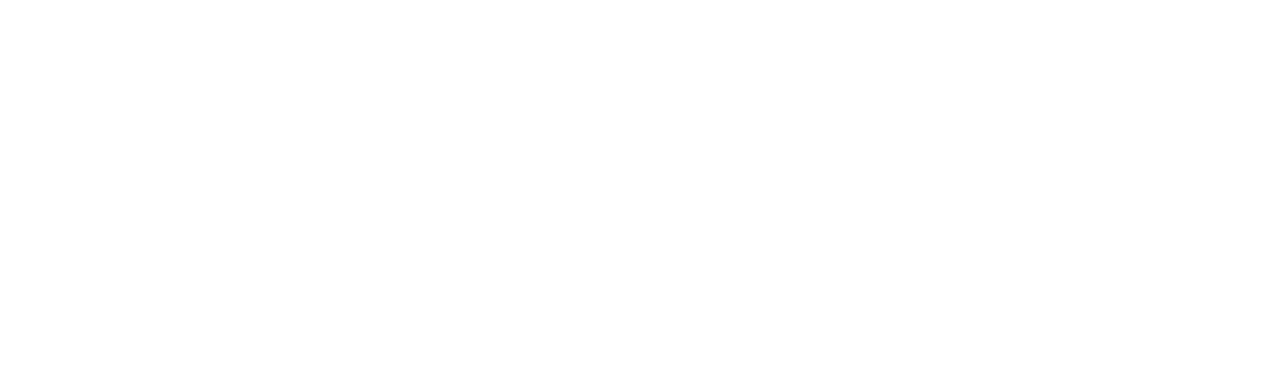
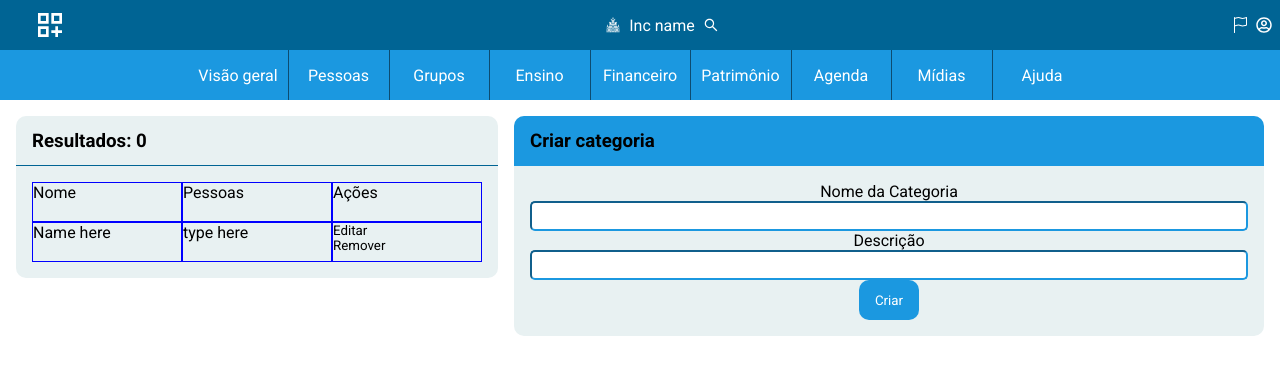
Before and after one commit to RICHARD77SS/dashboard, a React (Create React App) app: page /categories in a window 1280 px wide. Before the commit this address had no page. Shown: the top 374 px of the page. Built offline with nearby package versions, Linux system fonts and the light colour scheme.

Commit message:
Pagina para adicionar categorias

```diff
--- a/src/App.tsx
+++ b/src/App.tsx
@@ -14,6 +14,7 @@
 import People from './Components/People';
 import AddPeople from './Components/AddPeople';
 import AdditionalField from './Components/AdditionalField';
+import Categories from './Components/Categories';
 
 
 function App() {
@@ -31,6 +32,7 @@
           <Route path='/people' element={<People />}/>
           <Route path='/addpeople' element={<AddPeople />}/>
           <Route path='/addfield' element={<AdditionalField />}/>
+          <Route path='/categories' element={<Categories />}/>
         </Route>
       </Routes>
     </ThemeProvider>
--- /dev/null
+++ b/src/Components/Categories/index.tsx
@@ -0,0 +1,49 @@
+import Button from '../Button';
+import Input from '../Input';
+import { Container, Content, Categorias,CategoriaHeader, CategoriasContainer, Table, Tr, Th, Td, AddCategoria, AddHeader,AddContainer,InputGroup } from './styles';
+
+const Categories = () => {
+  return (
+    <Container>
+      <Content>
+        <Categorias>
+          <CategoriaHeader>
+            <h3>Resultados: 0</h3>
+          </CategoriaHeader>
+          <CategoriasContainer>
+            <Table>
+              <Tr>
+                <Th>Nome</Th>
+                <Th>Pessoas</Th>
+                <Th>Ações</Th>
+              </Tr>
+              <Tr>
+                <Td>Name here</Td>
+                <Td>type here</Td>
+                <Td><Button>Editar</Button><Button>Remover</Button></Td>
+              </Tr>
+            </Table>
+          </CategoriasContainer>
+        </Categorias>
+        <AddCategoria>
+          <AddHeader>
+            <h3>Criar categoria</h3>
+          </AddHeader>
+          <AddContainer>
+            <InputGroup>
+              <label htmlFor="name">Nome da Categoria</label>
+              <Input id='name' type='text' />
+            </InputGroup>
+            <InputGroup>
+              <label htmlFor="description">Descrição</label>
+              <Input id='description' type='text' />
+            </InputGroup>
+            <Button>Criar</Button>
+          </AddContainer>
+        </AddCategoria>
+      </Content>
+    </Container>
+  )
+}
+
+export default Categories;
--- /dev/null
+++ b/src/Components/Categories/styles.ts
@@ -0,0 +1,110 @@
+import styled from 'styled-components'
+
+
+
+export const Container = styled.div`
+  width: 100%;
+  height: 100%;
+  display: flex;
+  flex-direction: column;
+  align-items: center;
+`
+export const Content = styled.div`
+  width: 100%;
+  max-width: 1300px;
+  height: 100%;
+  display: flex;
+  align-items: start;
+  gap: 1rem;
+  padding: 1rem;
+`
+export const Categorias = styled.div`
+  width: 50%;
+  display: flex;
+  align-items:center;
+  flex-direction: column;
+  border-radius: 10px;
+  background: ${Props => Props.theme.colors.bac};
+`
+
+export const CategoriaHeader = styled.div`
+  width: 100%;
+  height: 50px;
+  display: flex;
+  align-items:center;
+  padding: 0 1rem;
+  border-bottom: 1px solid ${Props => Props.theme.colors.sec};
+
+`
+
+export const CategoriasContainer = styled.div`
+  width: 100%;
+  height: auto;
+  padding: 1rem;
+`
+
+export const Table = styled.div`
+  width: 100%;
+`
+export const Tr = styled.div`
+  display: flex;
+  height: 40px;
+`
+export const Th = styled.div`
+  border: 1px solid blue;
+  width: 150px;
+`
+export const Td = styled.div`
+  border: 1px solid blue;
+  width: 150px;
+`
+
+export const AddCategoria = styled.div`
+  width: 100%;
+  height: auto;
+  display: flex;
+  align-items: center;
+  flex-direction: column;
+  border-radius: 10px;
+  background: ${Props => Props.theme.colors.bac};
+`
+
+export const AddHeader = styled.div`
+  width: 100%;
+  height: 50px;
+  padding: 0 1rem;
+  display: flex;
+  align-items: center;
+  background: ${Props => Props.theme.colors.pri};
+  border-radius: 10px 10px 0 0;
+`
+
+export const AddContainer = styled.div`
+  width: 100%;
+  height: auto;
+  display: flex;
+  flex-direction: column;
+  align-items: center;
+  padding: 1rem;
+  button {
+    padding: 0 1rem;
+    height: 40px;
+    border-radius: 10px;
+    color: #fff;
+    background: ${Props => Props.theme.colors.pri};
+  }
+
+`
+
+export const InputGroup = styled.div`
+  width: 100%;
+  display: flex;
+  flex-direction: column;
+  align-items: center;
+  input{
+    width: 100%;
+    height: 30px;
+    border-radius: 5px;
+    border-color: ${Props => Props.theme.colors.pri};
+  }
+`
```
